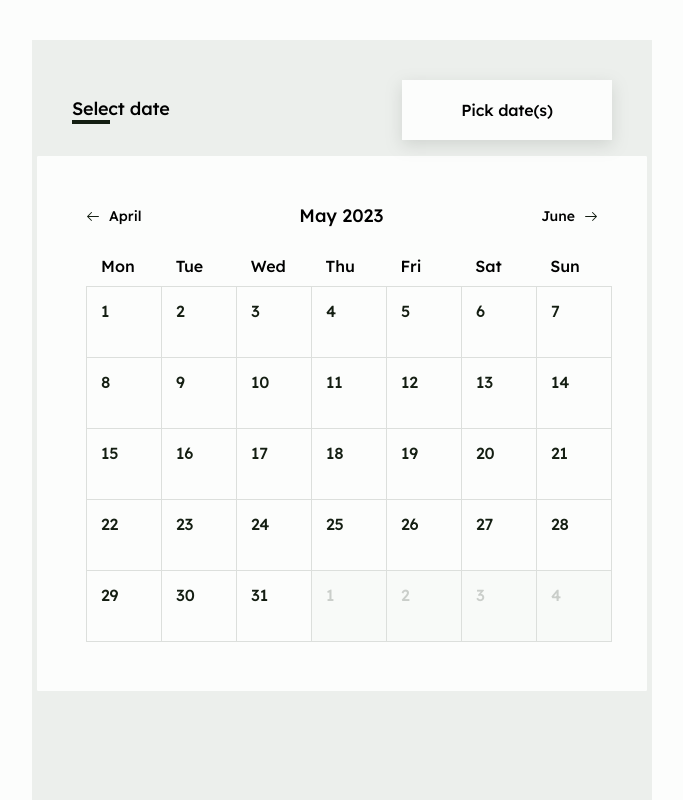
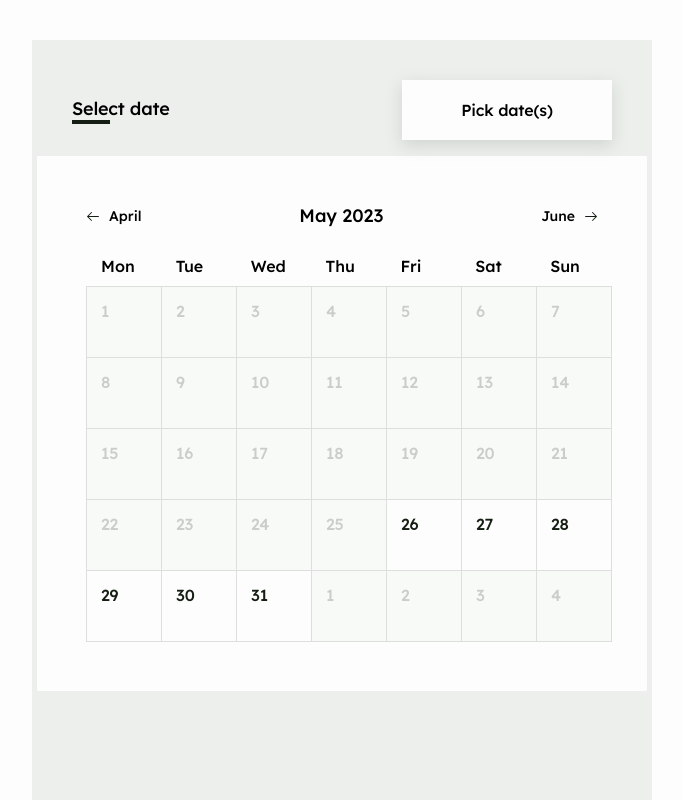
Before and after one commit to HubertKwiatkowski/fancy-calendar-js, a React (Vite) app: page / in a window 1280 px wide. Shown: the whole page, without its empty margins (298-981 px from the left). Built offline with nearby package versions, Linux system fonts and the light colour scheme.

Commit message:
fix: fixed days display

```diff
--- a/src/DisplayMonthDays/DisplayMonthDays.css
+++ b/src/DisplayMonthDays/DisplayMonthDays.css
@@ -42,7 +42,7 @@
 }
 
 .endPoint p,
-.month-day:hover p {
+.isPickable:hover p {
   background: #141e12;
   color: white;
   width: 46px;
--- a/src/DisplayMonthDays/DisplayMonthDays.jsx
+++ b/src/DisplayMonthDays/DisplayMonthDays.jsx
@@ -5,6 +5,7 @@ import {
   getDay,
   isAfter,
   isBefore,
+  isEqual,
   isSameDay,
   isSameMonth,
   max,
@@ -42,7 +43,10 @@ export const DisplayMonthDays = ({
   return (
     <div className="month-days-wrapper">
       {monthDays.map((day, index) => {
-        const isSameActiveMonth = isSameMonth(day, today);
+        const isSameActiveMonth =
+          isSameMonth(day, today) &&
+          (isEqual(day, today) || isAfter(day, today));
+        const isPickable = isEqual(day, today) || isAfter(day, today);
         const gridColumnStart = getDay(day);
         const isEndPoint = selectedDays.some((endPoint) =>
           isSameDay(endPoint, day)
@@ -61,7 +65,8 @@ export const DisplayMonthDays = ({
             className={classNames(
               "month-day",
               { "same-month": isSameActiveMonth },
-              { endPoint: isEndPoint }
+              { endPoint: isEndPoint },
+              { isPickable: isPickable }
             )}
             style={{ gridColumnStart }}
             onClick={() => handleDayClick(day)}
```
